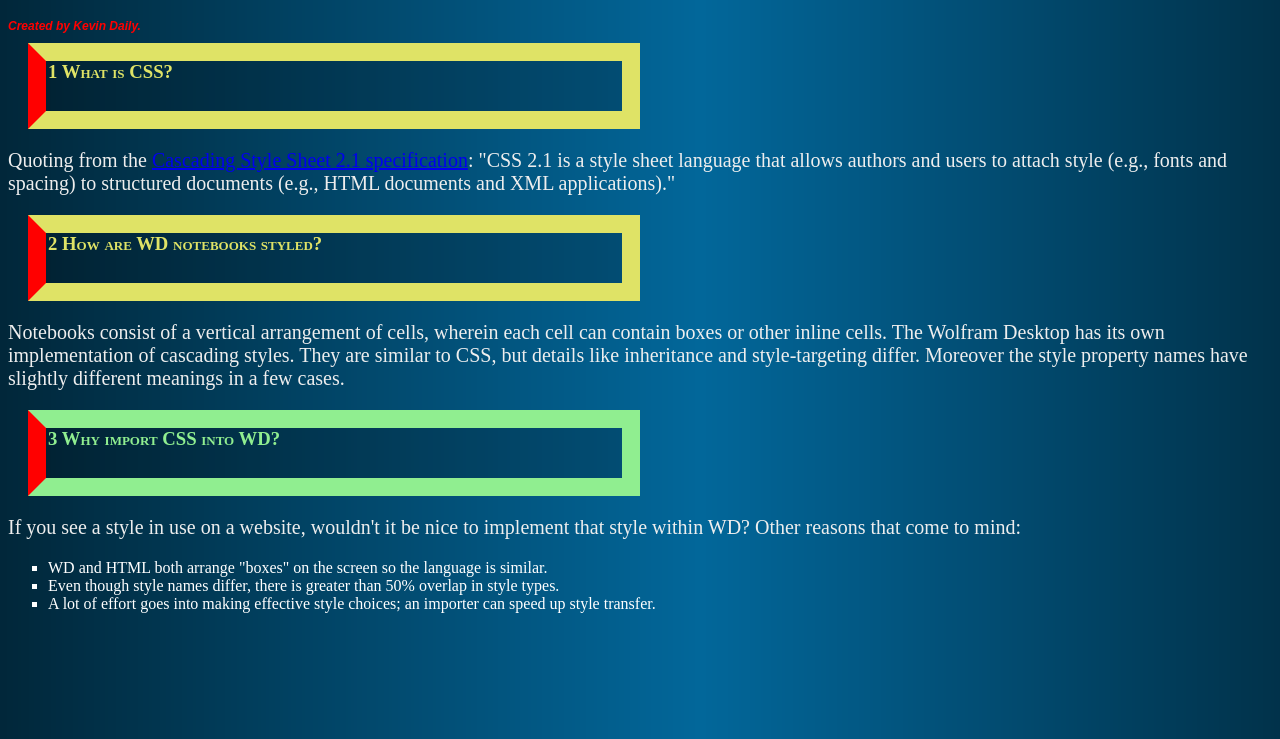
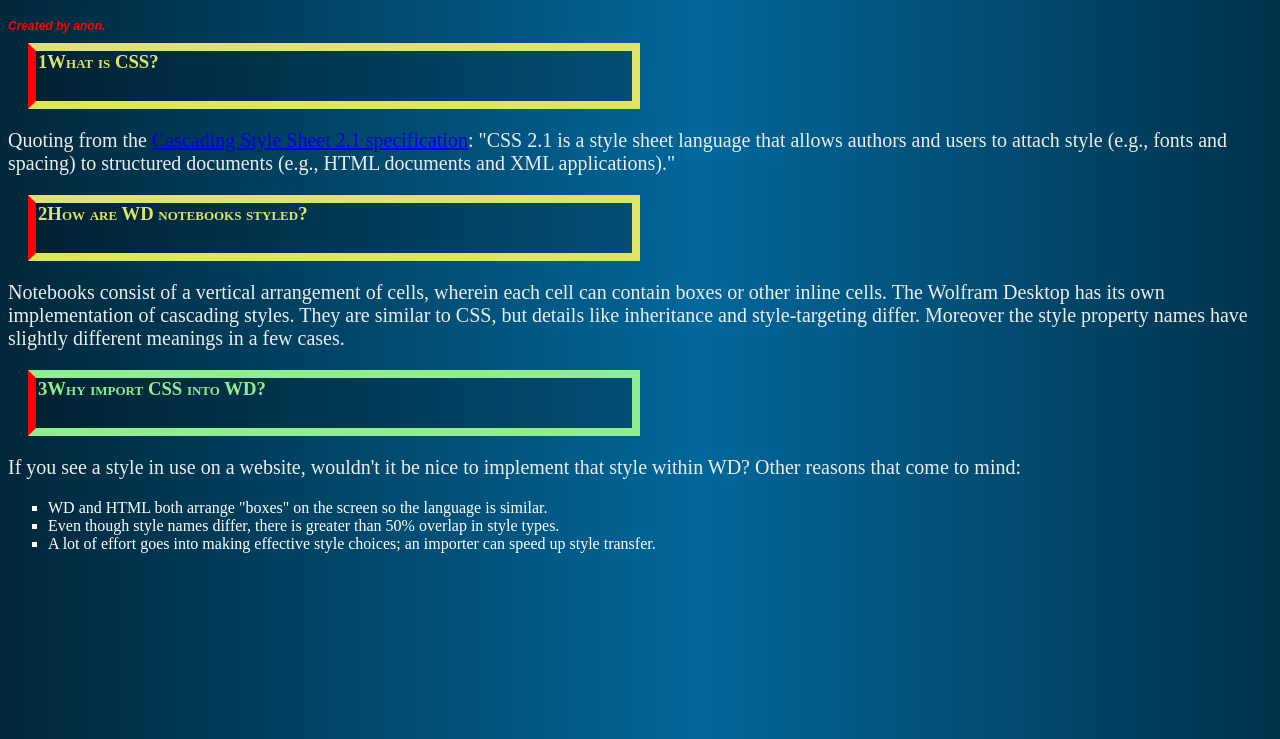
Before and after one commit to WolframResearch/CSSTools, a plain HTML site: page CSSTools/Examples/index.html in a window 1280 px wide. Shown: the part 61-800 px from the top of the page. Drawn offline with Linux system fonts and the light colour scheme.

Commit message:
Some documentation updates. Minor bug fix for ExtractCSSFromXML.

```diff
--- a/CSSTools/Examples/index.html
+++ b/CSSTools/Examples/index.html
@@ -10,7 +10,7 @@
 </head>
 <body>
 	<h1>Importing CSS 2.1 For Use In Wolfram Desktop</h1>
-	<h2 style='color:red'>Created by Kevin Daily.</h2>
+	<h2 style='color:red'>Created by anon.</h2>
 	<h3>What is CSS?</h3>
 	<p>Quoting from the <a href="https://www.w3.org/TR/2011/REC-CSS2-20110607/">Cascading Style Sheet 2.1 specification</a>: "CSS 2.1 is a style sheet language that allows authors and users to attach style (e.g., fonts and spacing) to structured documents (e.g., HTML documents and XML applications)."</p>
 	<h3>How are WD notebooks styled?</h3>
--- a/CSSTools/Examples/test.css
+++ b/CSSTools/Examples/test.css
@@ -27,14 +27,14 @@ h3 {
   padding-bottom: initial !important;
   padding-right: 1em;
   padding-left: 2px;
-  border: 1em solid;
+  border: 1ex solid;
   border-left-color: red;
   margin: 5px 50% 10px 20px;
   font-variant: small-caps;
 }
 
 h3:before {
-  content: counter(question) " ";
+  content: counter(question);
 }
 
 h2 {
```
Also changed, not shown: 5 other files.
